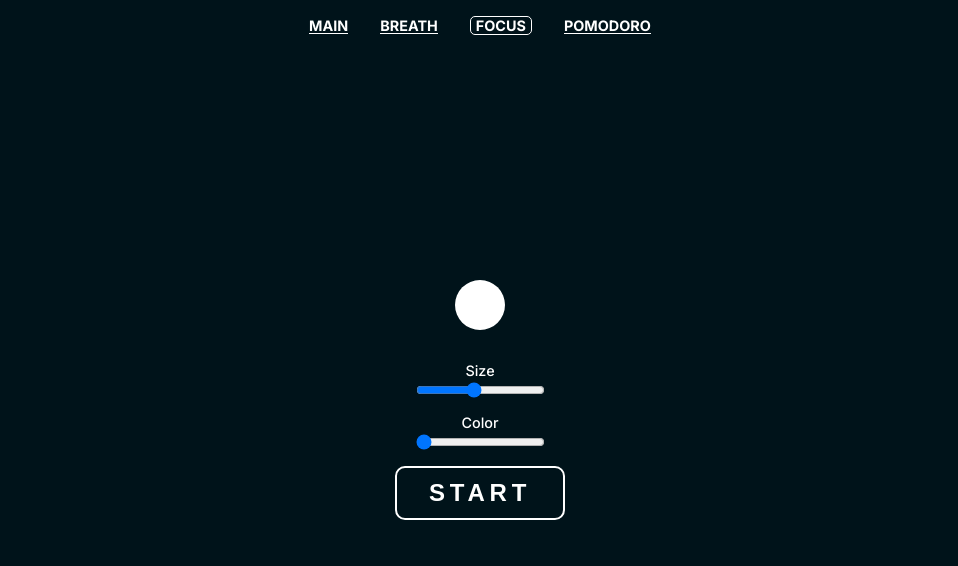
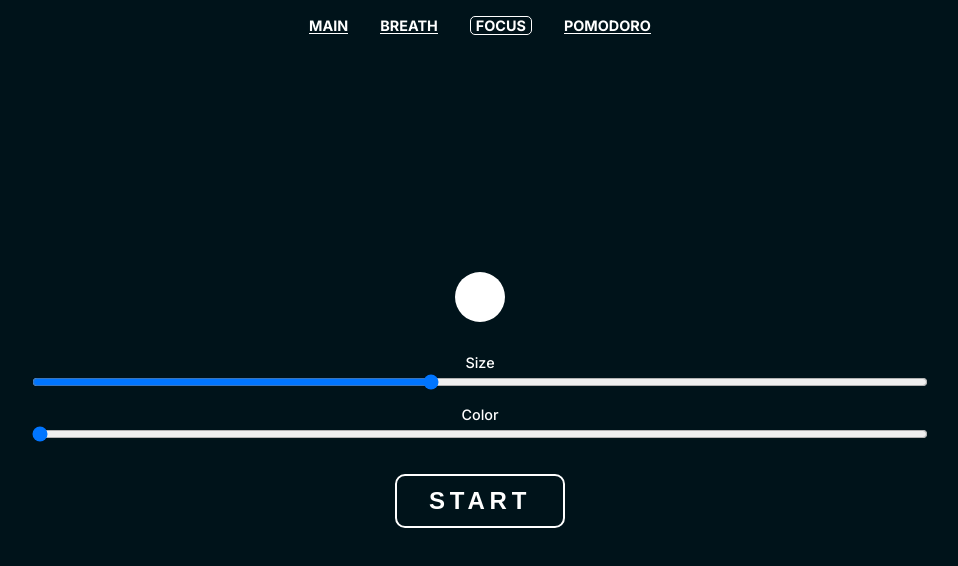
Before and after one commit to EvilDeedsIM/2i0.me, a Vue app: page /focus in a window 1280 px wide. Shown: the top 566 px of the page, without its empty margins (160-1118 px from the left). Built offline with nearby package versions, Linux system fonts and the light colour scheme.

Commit message:
focus and pomodoro updated

```diff
--- a/src/components/Focus.vue
+++ b/src/components/Focus.vue
@@ -1,4 +1,5 @@
 <template>
+  <div class="main" :class="hiddenMain" v-if="!flag">
     <div class="dot" :style="style"></div>
     <label class="label" for="size">Size</label>
     <input
@@ -10,7 +11,6 @@
       step="10"
       v-model="size"
     />
-
     <label class="label" for="color">Color</label>
     <input
       class="range"
@@ -21,13 +21,21 @@
       step="1"
       v-model="colorNum"
     />
-  <button class="btn">Start</button>
+    <button class="btn" @click="start">Start</button>
+  </div>
+  <div class="dot" :class="hiddenDot" :style="style" v-else></div>
 </template>
 
 <script>
 export default {
   data() {
     return {
+      timeInMinutes: 1,
+      time: 0,
+      interval: null,
+      flag: false,
+      hiddenMain: '',
+      hiddenDot: 'hidden',
       size: 50,
       colorNum: 0,
       colors: [
@@ -62,6 +70,42 @@ export default {
       ],
     };
   },
+  methods: {
+    start() {
+      this.time = this.timeInMinutes * 10;
+      this.hiddenMain = 'hidden';
+
+      setTimeout(() => {
+        this.flag = !this.flag;
+
+        this.interval = setInterval(() => {
+          if (this.time > 0) {
+            this.time--;
+          }
+          console.log(this.time);
+          if (this.time === 0) {
+            this.endGame();
+            clearInterval(this.interval);
+          }
+        }, 1000);
+
+        setTimeout(() => {
+          this.hiddenDot = '';
+        }, 100);
+      }, 600);
+    },
+    endGame() {
+      this.hiddenDot = 'hidden';
+      this.time = this.timeInMinutes;
+
+      setTimeout(() => {
+        this.flag = !this.flag;
+        setTimeout(() => {
+          this.hiddenMain = '';
+        }, 100);
+      }, 600);
+    },
+  },
   computed: {
     style() {
       return `background-color:${this.colors[this.colorNum]}; width: ${
@@ -73,13 +117,39 @@ export default {
 </script>
 
 <style scoped>
+.main {
+  width: 70%;
+  display: flex;
+  flex-direction: column;
+  align-items: center;
+  opacity: 1;
+  transition: 0.3s ease-in-out;
+}
+
+.main.hidden {
+  opacity: 0;
+  transition: 0.3s ease-in-out;
+}
+
 .dot {
   border-radius: 100%;
   margin-bottom: 2rem;
+  opacity: 1;
+  transition: opacity 0.3s ease-in-out, 0.2s ease-in-out;
+}
+
+.dot.hidden {
+  opacity: 0;
+  transition: opacity 0.3s ease-in-out;
 }
 
 .range {
   margin-bottom: 1rem;
+  width: 100%;
+}
+
+.range:last-of-type {
+  margin-bottom: 2rem;
 }
 
 .label {
--- a/src/components/Pomodoro.vue
+++ b/src/components/Pomodoro.vue
@@ -36,7 +36,7 @@
     <button class="btn btn-play-pause" @click="playPause">
       {{ runFlag ? 'Pause' : pauseFlag ? 'Continue' : 'Start' }}
     </button>
-    <button class="btn btn-stop" @click="stop">Stop</button>
+    <button class="btn btn-stop" @click="stopBtn">Stop</button>
   </div>
 </template>
 
@@ -68,6 +68,12 @@ export default {
 
       clearInterval(this.interval);
       this.runFlag = false;
+    },
+
+    stopBtn() {
+      const stop = confirm('Are you sure?');
+      console.log(stop);
+      if (stop) this.stop();
     },
 
     stop() {
@@ -114,8 +120,6 @@ export default {
         this.timeToGo--;
         this.minutesToGo = Math.floor(this.timeToGo / this.oneMinute);
         this.secondsToGo = this.timeToGo % this.oneMinute;
-        // console.log(this.timeToGo);
-        // console.log('min:', this.minutesToGo, 'sec:', this.secondsToGo);
         return;
       }
 
```
Lines whose indentation alone changed are shown as unchanged.
